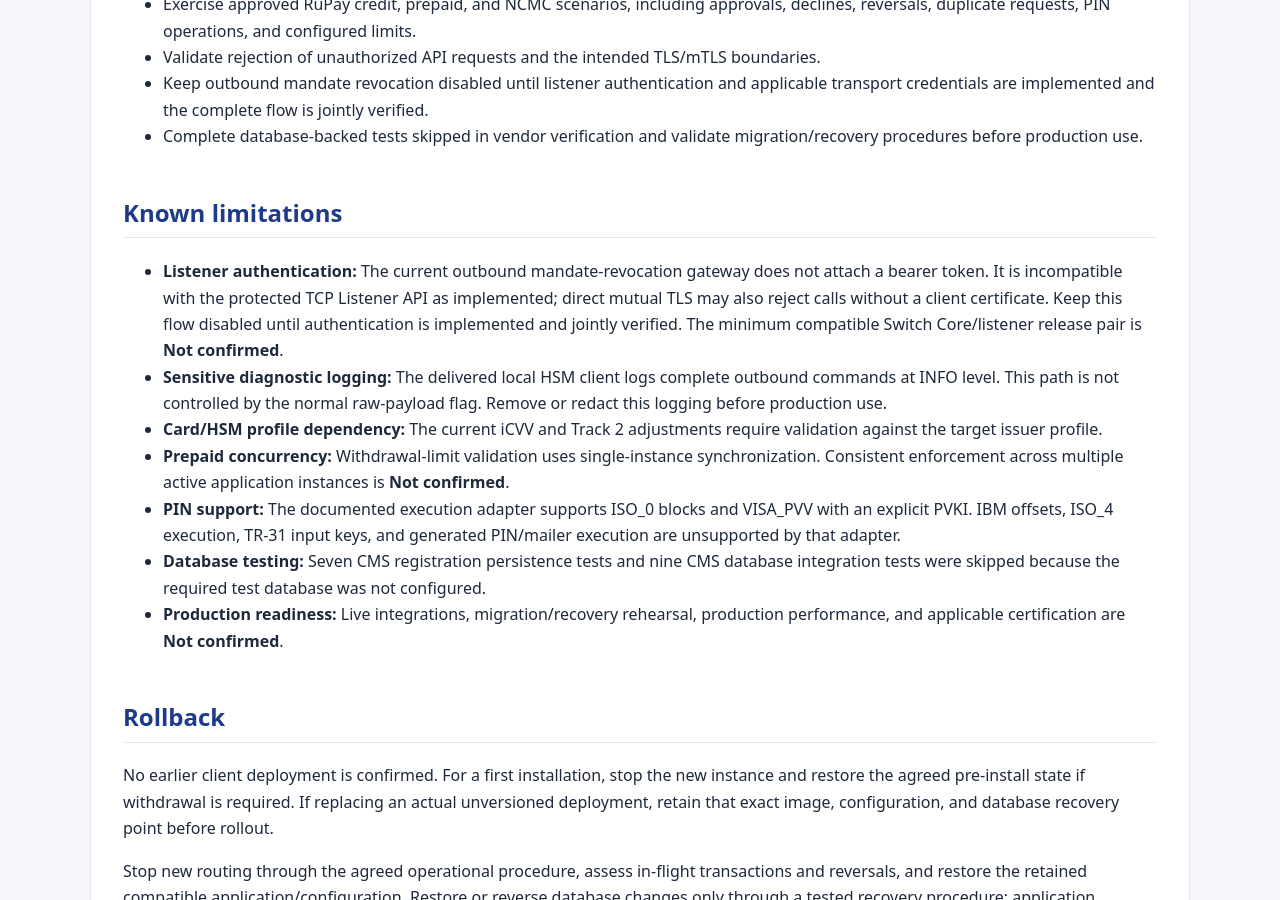
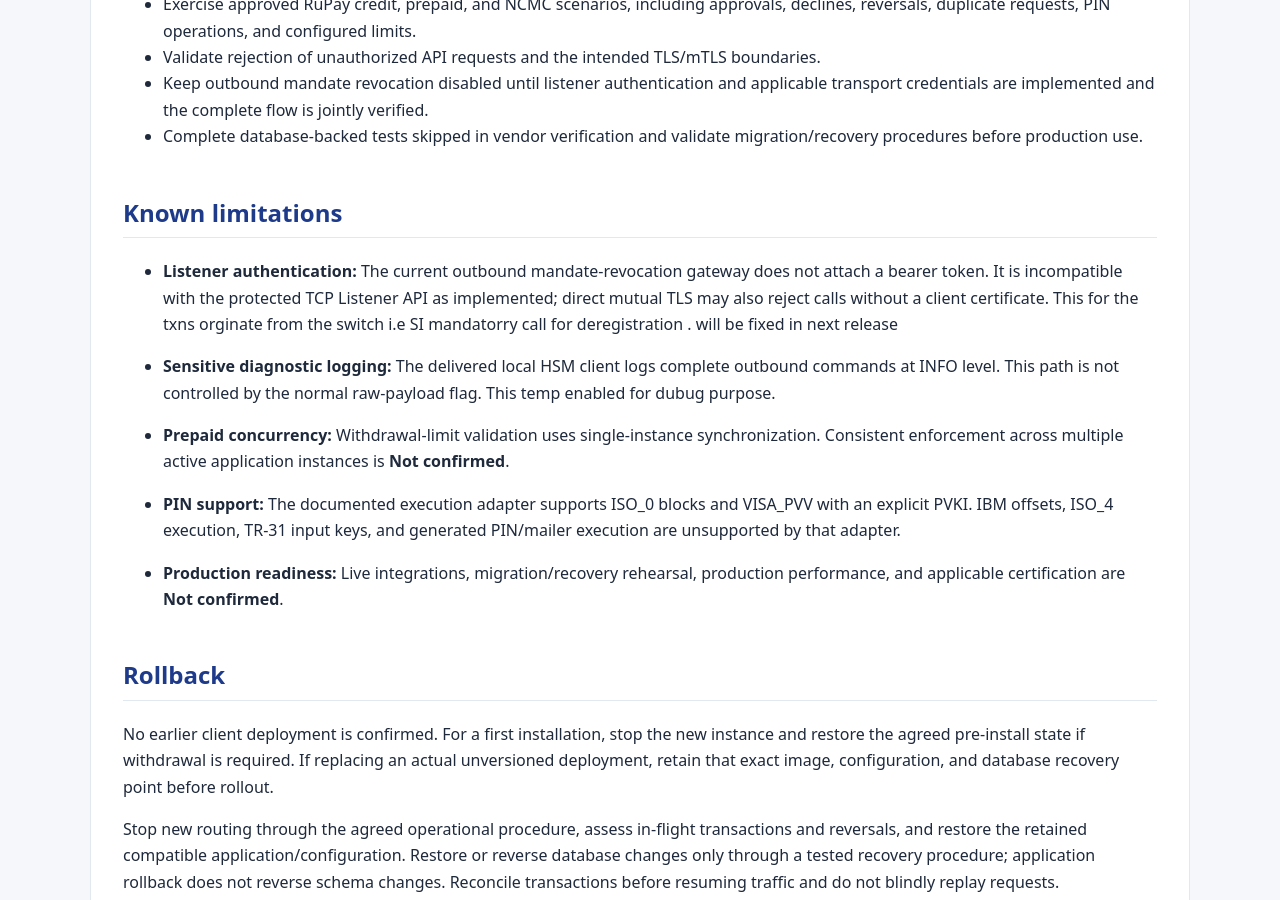
Before and after one commit to xenomi-in/docs, a Jekyll site: the page built from swith-core/release/v1.0.0/1.0.0.md, in a window 1280 px wide and 900 px high, scrolled down 5825 px. Built offline with Jekyll 4.4.1, drawn with Linux system fonts in a browser that asks for light colours.

Commit message:
updated switch-core release note

```diff
--- a/swith-core/release/v1.0.0/1.0.0.md
+++ b/swith-core/release/v1.0.0/1.0.0.md
@@ -156,12 +156,12 @@ Configure `APP_IMAGE` and the target runtime settings, then deploy with `docker
 
 ## Known limitations
 
-- **Listener authentication:** The current outbound mandate-revocation gateway does not attach a bearer token. It is incompatible with the protected TCP Listener API as implemented; direct mutual TLS may also reject calls without a client certificate. Keep this flow disabled until authentication is implemented and jointly verified. The minimum compatible Switch Core/listener release pair is **Not confirmed**.
-- **Sensitive diagnostic logging:** The delivered local HSM client logs complete outbound commands at INFO level. This path is not controlled by the normal raw-payload flag. Remove or redact this logging before production use.
-- **Card/HSM profile dependency:** The current iCVV and Track 2 adjustments require validation against the target issuer profile.
+- **Listener authentication:** The current outbound mandate-revocation gateway does not attach a bearer token. It is incompatible with the protected TCP Listener API as implemented; direct mutual TLS may also reject calls without a client certificate. This for the txns orginate from the switch i.e SI mandatorry call for deregistration . will be fixed in next release
+- **Sensitive diagnostic logging:** The delivered local HSM client logs complete outbound commands at INFO level. This path is not controlled by the normal raw-payload flag. This temp enabled for dubug purpose.
+
 - **Prepaid concurrency:** Withdrawal-limit validation uses single-instance synchronization. Consistent enforcement across multiple active application instances is **Not confirmed**.
 - **PIN support:** The documented execution adapter supports ISO_0 blocks and VISA_PVV with an explicit PVKI. IBM offsets, ISO_4 execution, TR-31 input keys, and generated PIN/mailer execution are unsupported by that adapter.
-- **Database testing:** Seven CMS registration persistence tests and nine CMS database integration tests were skipped because the required test database was not configured.
+
 - **Production readiness:** Live integrations, migration/recovery rehearsal, production performance, and applicable certification are **Not confirmed**.
 
 ## Rollback
```
